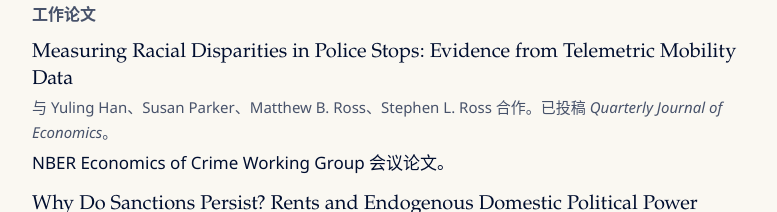
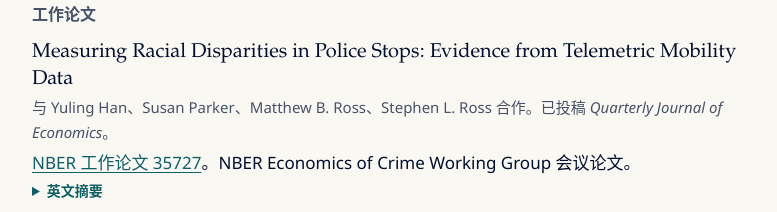
Before and after one commit to xiaofengecon/xiaofengecon.github.io, a plain HTML site: page zh.html in a window 1280 px wide. Shown: the part 1054-1266 px from the top of the page, without its empty margins (316-1093 px from the left). Drawn offline with Linux system fonts and the light colour scheme.

Commit message:
Link the police-stops paper to NBER Working Paper 35727
Its abstract is the NBER one, with a stray "of" removed from the
second sentence.

Co-Authored-By: Claude Opus 5.5 <noreply@anthropic.com>

```diff
--- a/zh.html
+++ b/zh.html
@@ -112,7 +112,11 @@
           <article class="paper">
             <p class="paper-title" lang="en">Measuring Racial Disparities in Police Stops: Evidence from Telemetric Mobility Data</p>
             <p class="byline">与 Yuling Han、Susan Parker、Matthew B. Ross、Stephen L. Ross 合作。已投稿 <cite lang="en">Quarterly Journal of Economics</cite>。</p>
-            <p>NBER Economics of Crime Working Group 会议论文。</p>
+            <p><a href="https://www.nber.org/papers/w35727">NBER 工作论文 35727</a>。NBER Economics of Crime Working Group 会议论文。</p>
+            <details class="abstract-fold">
+              <summary>英文摘要</summary>
+              <p lang="en">We establish a reliable counterfactual for evaluating racial disparities in traffic stops using telemetric data to estimate the racial composition of motorists. We measure motorist racial composition using telemetric mobility data and a novel two-stage correction methodology anchored by an independent measure, racial composition of motorists involved in accidents. Applying this to Massachusetts State Police stops, we find non-White motorists are stopped at rates exceeding their roadway presence by 6.7 percentage points. We demonstrate that uncalibrated telemetric data significantly understates minority presence (15.2 vs. 28 percent), and the uncalibrated telemetric data yields disparities that are over twice the size of our preferred estimates. We use this validated measure to assess the accuracy of several commonly-used disparity tests. We find that the widely used “Community Standard” test dramatically overestimates disparities, even when restricting to local roads or non-commuting hours. In contrast, the less-often used “Crash Benchmark” accurately captures disparities even when aggregated to higher temporal levels covering up to 94 percent of stops. Finally, the “Veil of Darkness” test yields smaller estimates than our telemetric measure, consistent with its focus on disparate treatment rather than the broader legal standard of motorist composition.</p>
+            </details>
           </article>
           <article class="paper">
             <p class="paper-title" lang="en">Why Do Sanctions Persist? Rents and Endogenous Domestic Political Power</p>
```
Also changed, not shown: index.html (+5 -1 lines).
